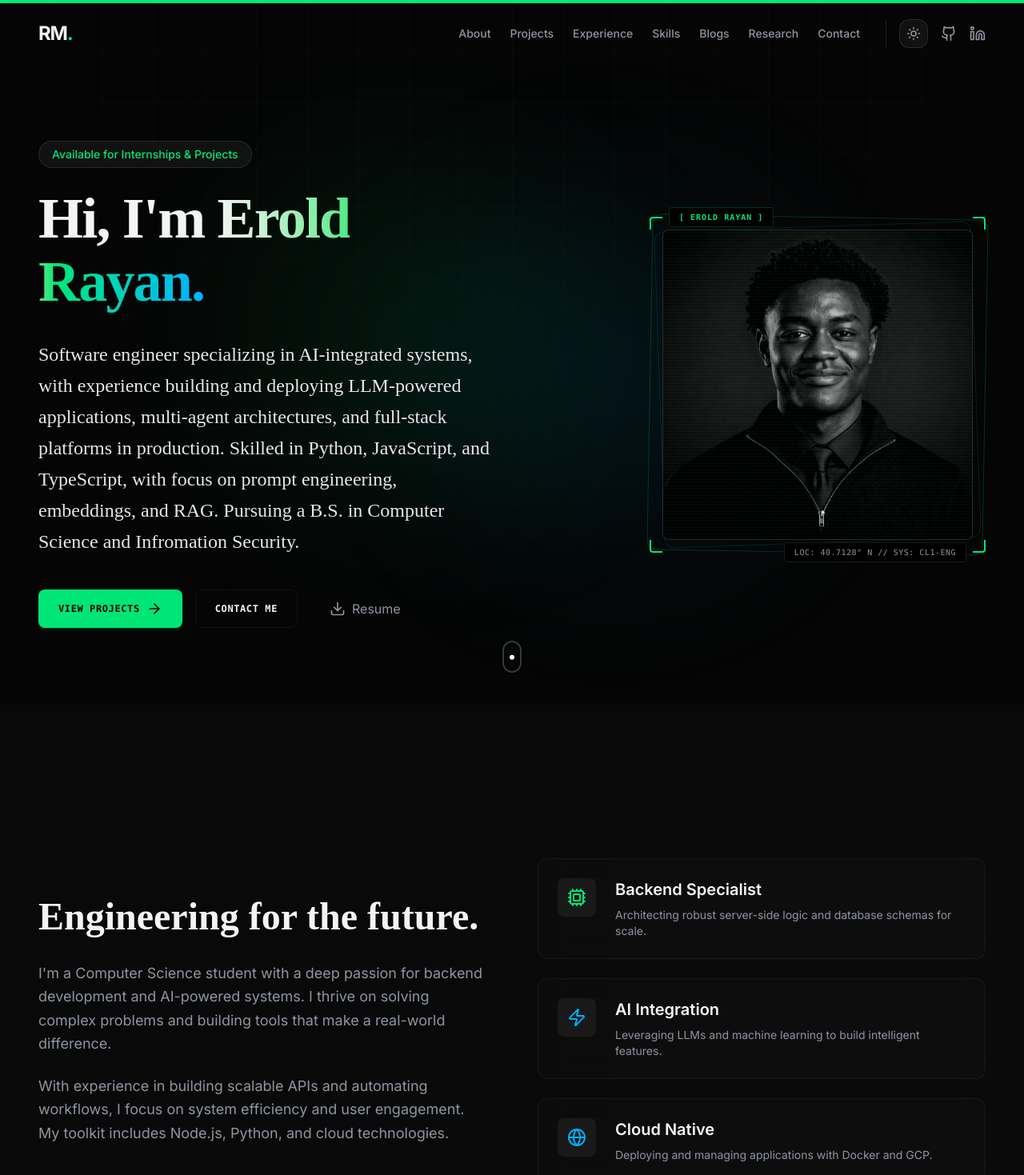
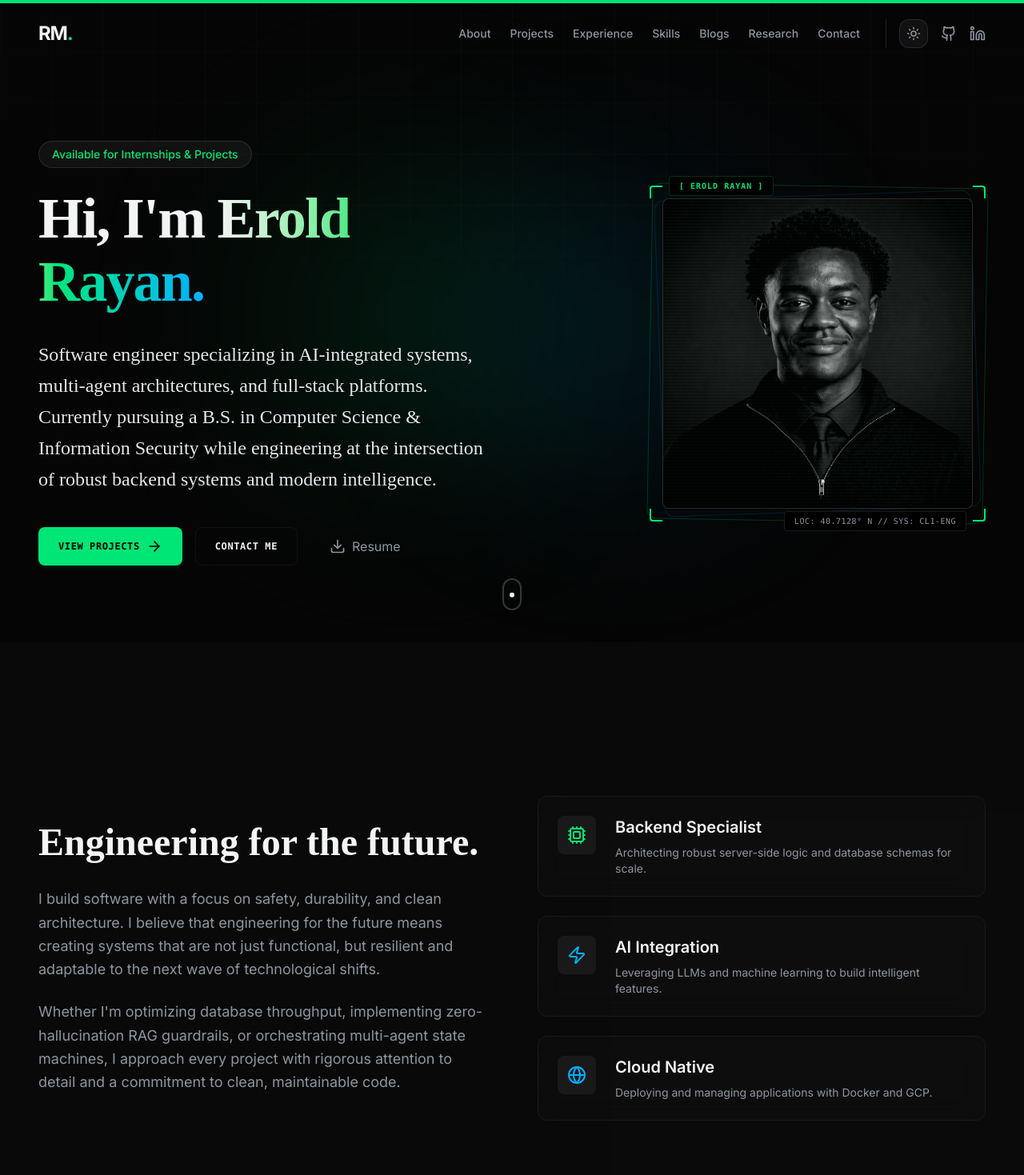
Before and after one commit to RayanErold/my-portfolio-website, a React (Vite) app: page / in a window 1280 px wide. Shown: the top 1469 px of the page at 80% size. Built offline with nearby package versions, Linux system fonts and the light colour scheme.

Commit message:
copy: reduce redundancy between Hero and About sections and fix typo

```diff
--- a/src/components/About.jsx
+++ b/src/components/About.jsx
@@ -34,10 +34,10 @@ export default function About() {
             </h2>
             <div className="space-y-6 text-gray-400 text-lg leading-relaxed">
               <p>
-                I'm a Computer Science student with a deep passion for backend development and AI-powered systems. I thrive on solving complex problems and building tools that make a real-world difference.
+                I build software with a focus on safety, durability, and clean architecture. I believe that engineering for the future means creating systems that are not just functional, but resilient and adaptable to the next wave of technological shifts.
               </p>
               <p>
-                With experience in building scalable APIs and automating workflows, I focus on system efficiency and user engagement. My toolkit includes Node.js, Python, and cloud technologies.
+                Whether I'm optimizing database throughput, implementing zero-hallucination RAG guardrails, or orchestrating multi-agent state machines, I approach every project with rigorous attention to detail and a commitment to clean, maintainable code.
               </p>
             </div>
           </motion.div>
--- a/src/components/Hero.jsx
+++ b/src/components/Hero.jsx
@@ -61,7 +61,7 @@ export default function Hero() {
               className="text-xl md:text-2xl text-gray-300 mb-10 leading-relaxed max-w-3xl opacity-90 font-serif"
               style={{ fontFamily: "'Times New Roman', Times, serif" }}
             >
-              Software engineer specializing in AI-integrated systems, with experience building and deploying LLM-powered applications, multi-agent architectures, and full-stack platforms in production. Skilled in Python, JavaScript, and TypeScript, with focus on prompt engineering, embeddings, and RAG. Pursuing a B.S. in Computer Science and Infromation Security.
+              Software engineer specializing in AI-integrated systems, multi-agent architectures, and full-stack platforms. Currently pursuing a B.S. in Computer Science & Information Security while engineering at the intersection of robust backend systems and modern intelligence.
             </motion.p>
 
             <motion.div
```
